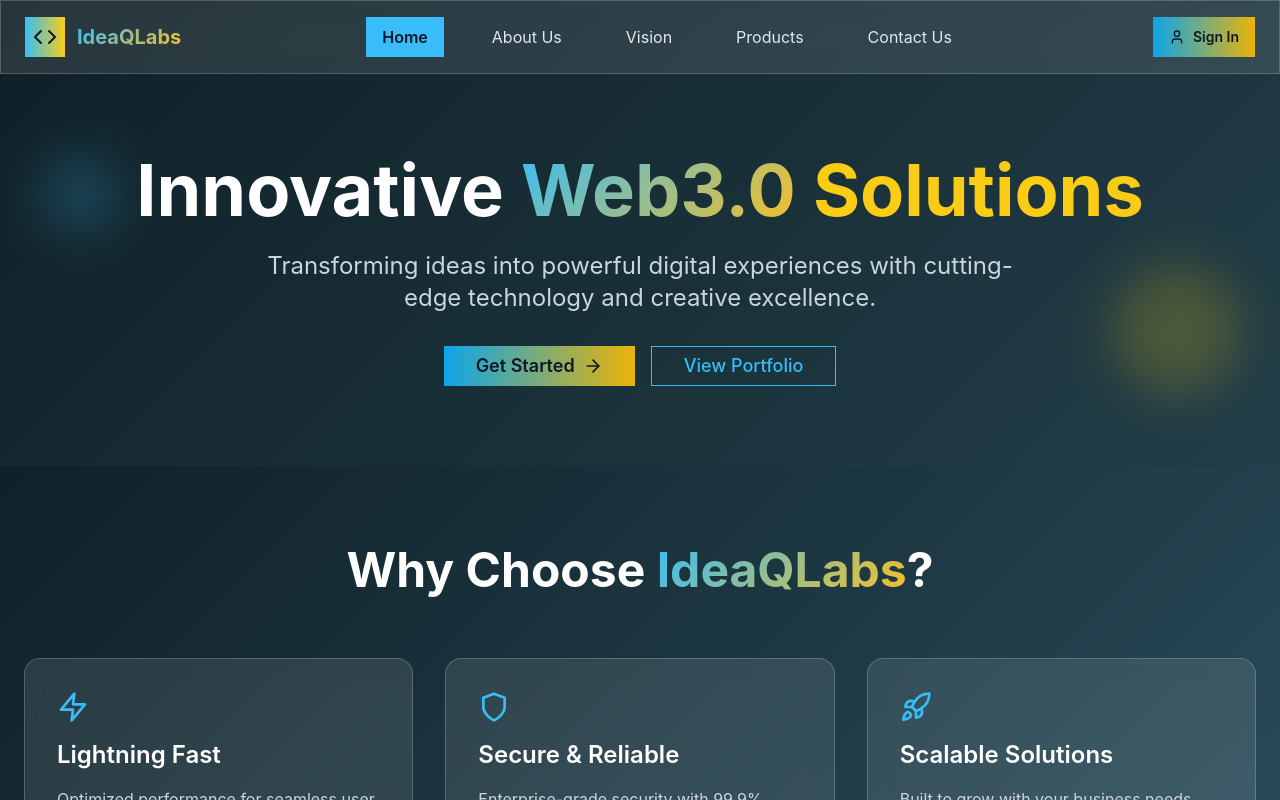
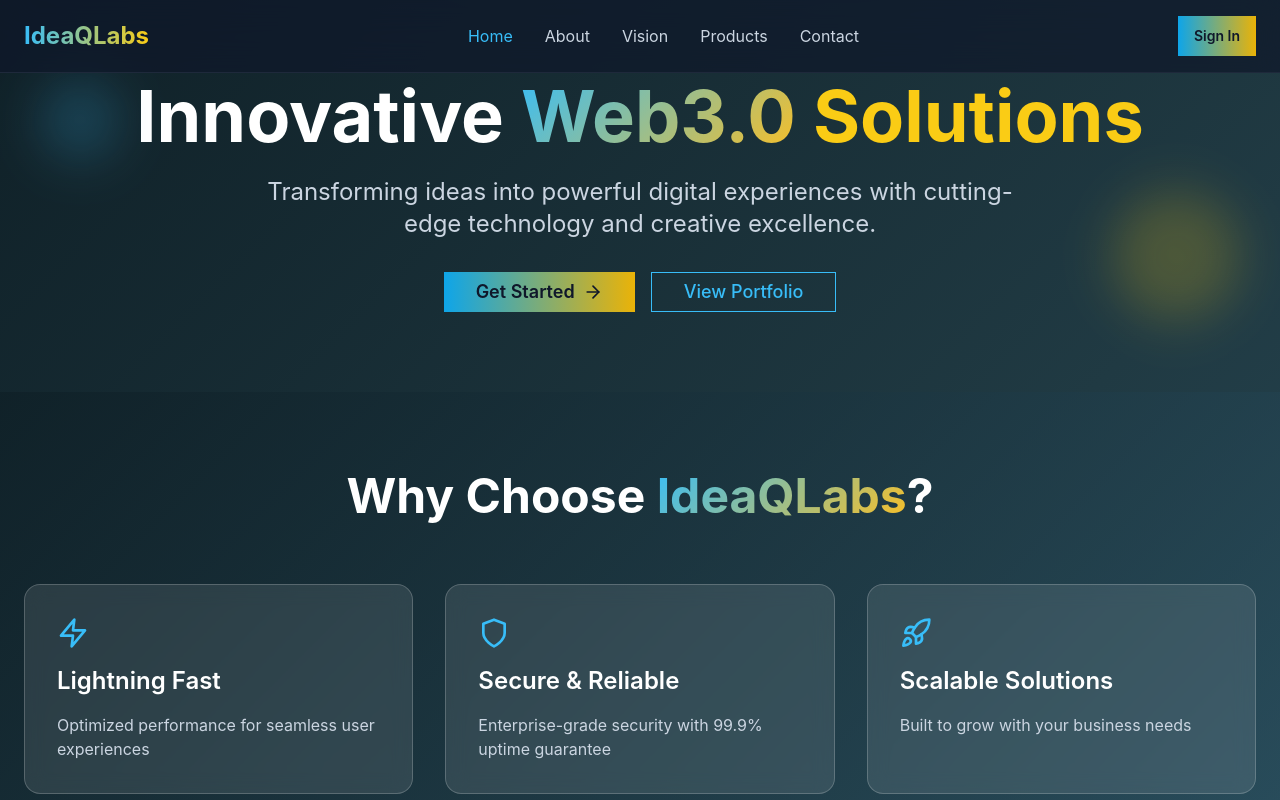
Before and after one commit to ideaqlabs/IdeaQLabs, a React (Vite) app: page / in a window 1280 px wide. Shown: the top 800 px of the page. Built offline with nearby package versions, Linux system fonts and the light colour scheme.

Commit message:
Update Header.jsx

```diff
--- a/src/components/Header.jsx
+++ b/src/components/Header.jsx
@@ -1,82 +1,153 @@
-import React from 'react';
-import { motion } from 'framer-motion';
-import { Code, User, LogOut } from 'lucide-react';
-import { Button } from '@/components/ui/button';
-import { supabase } from '@/lib/supabaseClient';
+import React, { useState } from "react";
+import { Menu, X, LogOut } from "lucide-react";
+import { motion, AnimatePresence } from "framer-motion";
+import { Button } from "@/components/ui/button";
 
-const Header = ({ currentPage, setCurrentPage, onAuthClick, user, setUser }) => {
-  const navItems = [
-    { id: 'home', label: 'Home' },
-    { id: 'about', label: 'About Us' },
-    { id: 'vision', label: 'Vision' },
-    { id: 'products', label: 'Products' },
-    { id: 'contact', label: 'Contact Us' },
+const Header = ({ currentPage, setCurrentPage, onAuthClick, user, onSignOut }) => {
+  const [menuOpen, setMenuOpen] = useState(false);
+  const [dropdownOpen, setDropdownOpen] = useState(false);
+
+  const pages = [
+    { name: "Home", id: "home" },
+    { name: "About", id: "about" },
+    { name: "Vision", id: "vision" },
+    { name: "Products", id: "products" },
+    { name: "Contact", id: "contact" },
   ];
 
-  const handleSignOut = async () => {
-    await supabase.auth.signOut();
-    setUser(null);
-  };
+  // Get only the first name
+  const firstName = user?.user_metadata?.full_name?.split(" ")[0] || "User";
 
   return (
-    <motion.header
-      className="glass-effect sticky top-0 z-50 px-6 py-4"
-      initial={{ y: -100 }}
-      animate={{ y: 0 }}
-      transition={{ duration: 0.6 }}
+    <header className="fixed top-0 left-0 w-full z-50 bg-slate-900/70 backdrop-blur-lg border-b border-slate-800">
+      <div className="max-w-7xl mx-auto flex justify-between items-center px-6 py-4">
+        {/* Logo */}
+        <div
+          onClick={() => setCurrentPage("home")}
+          className="text-2xl font-bold text-transparent bg-clip-text bg-gradient-to-r from-sky-400 to-yellow-400 cursor-pointer"
         >
-      <div className="max-w-7xl mx-auto flex items-center justify-between">
-        {/* Logo */}
-        <motion.div className="flex items-center space-x-3" whileHover={{ scale: 1.05 }}>
-          <div className="p-2 bg-gradient-to-r from-sky-400 to-yellow-400 rounded-lg">
-            <Code className="h-6 w-6 text-slate-900" />
+          IdeaQLabs
         </div>
-          <span className="text-xl font-bold gradient-text">IdeaQLabs</span>
-        </motion.div>
 
-        {/* Navigation */}
-        <nav className="hidden md:flex items-center space-x-8">
-          {navItems.map(item => (
-            <motion.button
-              key={item.id}
-              onClick={() => setCurrentPage(item.id)}
-              className={`px-4 py-2 rounded-lg transition-all duration-300 ${
-                currentPage === item.id
-                  ? 'bg-sky-400 text-slate-900 font-semibold'
-                  : 'text-slate-200 hover:text-yellow-400 hover:bg-white/10'
+        {/* Desktop Nav */}
+        <nav className="hidden md:flex space-x-8 text-slate-300">
+          {pages.map((page) => (
+            <button
+              key={page.id}
+              onClick={() => setCurrentPage(page.id)}
+              className={`hover:text-sky-400 transition-colors ${
+                currentPage === page.id ? "text-sky-400" : ""
               }`}
-              whileHover={{ scale: 1.05 }}
-              whileTap={{ scale: 0.95 }}
             >
-              {item.label}
-            </motion.button>
+              {page.name}
+            </button>
           ))}
         </nav>
 
-        {/* Auth Button */}
+        {/* Auth / Profile Section */}
+        <div className="flex items-center space-x-3">
           {!user ? (
             <Button
               onClick={onAuthClick}
-            className="bg-gradient-to-r from-sky-500 to-yellow-500 hover:from-sky-600 hover:to-yellow-600 text-slate-900 font-semibold"
+              className="bg-gradient-to-r from-sky-500 to-yellow-500 text-slate-900 font-semibold hover:from-sky-400 hover:to-yellow-400 transition-all"
             >
-            <User className="h-4 w-4 mr-2" />
               Sign In
             </Button>
           ) : (
-          <div className="flex items-center space-x-4">
-            <span className="text-slate-200 font-medium">
-              {user.user_metadata?.full_name || user.email}
-            </span>
-            <Button
-              onClick={handleSignOut}
-              className="bg-red-500 hover:bg-red-600 text-white font-semibold"
+            <div className="relative">
+              <button
+                onClick={() => setDropdownOpen(!dropdownOpen)}
+                className="flex items-center space-x-2 bg-slate-800/60 px-3 py-2 rounded-lg hover:bg-slate-700/60 transition-colors"
               >
-              <LogOut className="h-4 w-4 mr-1" /> Sign Out
-            </Button>
+                <div className="w-8 h-8 rounded-full bg-gradient-to-br from-sky-500 to-yellow-400 flex items-center justify-center text-slate-900 font-semibold">
+                  {firstName[0]?.toUpperCase()}
+                </div>
+                <span className="text-slate-200 font-medium hidden sm:block">{firstName}</span>
+              </button>
+
+              <AnimatePresence>
+                {dropdownOpen && (
+                  <motion.div
+                    initial={{ opacity: 0, y: -5 }}
+                    animate={{ opacity: 1, y: 0 }}
+                    exit={{ opacity: 0, y: -5 }}
+                    className="absolute right-0 mt-2 w-40 bg-slate-800 border border-slate-700 rounded-xl shadow-lg py-2 z-50"
+                  >
+                    <button
+                      onClick={() => {
+                        onSignOut();
+                        setDropdownOpen(false);
+                      }}
+                      className="flex items-center w-full text-left px-4 py-2 text-slate-300 hover:bg-slate-700 transition"
+                    >
+                      <LogOut className="w-4 h-4 mr-2" />
+                      Sign Out
+                    </button>
+                  </motion.div>
+                )}
+              </AnimatePresence>
             </div>
           )}
+
+          {/* Mobile Menu Toggle */}
+          <button
+            onClick={() => setMenuOpen(!menuOpen)}
+            className="md:hidden text-slate-300 hover:text-sky-400 transition-colors"
+          >
+            {menuOpen ? <X className="h-6 w-6" /> : <Menu className="h-6 w-6" />}
+          </button>
         </div>
-    </motion.header>
+      </div>
+
+      {/* Mobile Dropdown Menu */}
+      <AnimatePresence>
+        {menuOpen && (
+          <motion.div
+            initial={{ opacity: 0, y: -10 }}
+            animate={{ opacity: 1, y: 0 }}
+            exit={{ opacity: 0, y: -10 }}
+            className="md:hidden bg-slate-900/95 border-t border-slate-800"
+          >
+            {pages.map((page) => (
+              <button
+                key={page.id}
+                onClick={() => {
+                  setCurrentPage(page.id);
+                  setMenuOpen(false);
+                }}
+                className={`block w-full text-left px-6 py-4 text-slate-300 hover:bg-slate-800 ${
+                  currentPage === page.id ? "text-sky-400" : ""
+                }`}
+              >
+                {page.name}
+              </button>
+            ))}
+
+            {!user ? (
+              <button
+                onClick={() => {
+                  onAuthClick();
+                  setMenuOpen(false);
+                }}
+                className="block w-full text-left px-6 py-4 text-slate-300 hover:bg-slate-800 border-t border-slate-700"
+              >
+                Sign In
+              </button>
+            ) : (
+              <button
+                onClick={() => {
+                  onSignOut();
+                  setMenuOpen(false);
+                }}
+                className="block w-full text-left px-6 py-4 text-slate-300 hover:bg-slate-800 border-t border-slate-700"
+              >
+                Sign Out
+              </button>
+            )}
+          </motion.div>
+        )}
+      </AnimatePresence>
+    </header>
   );
 };
 
```
Lines whose indentation alone changed are shown as unchanged.
